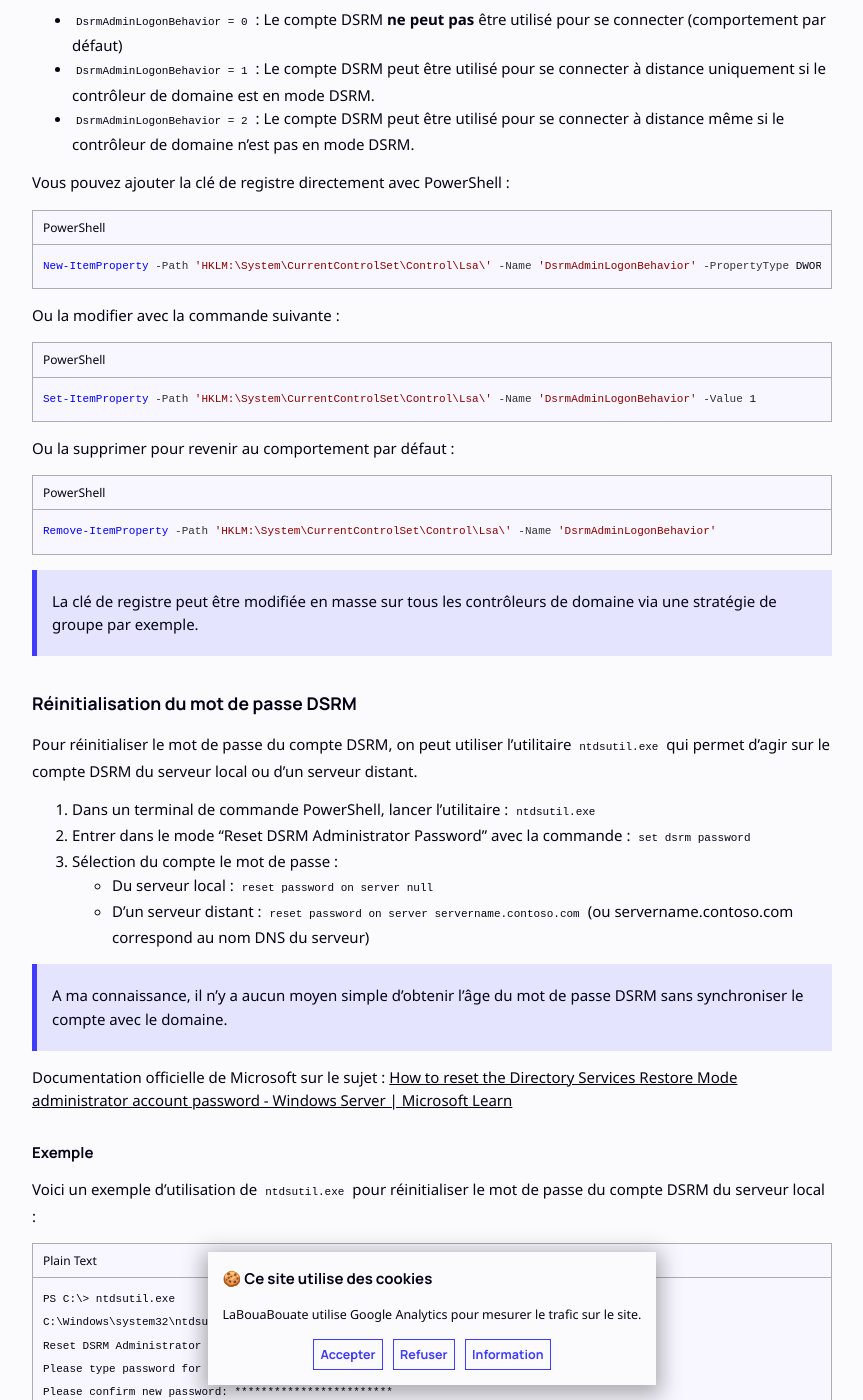
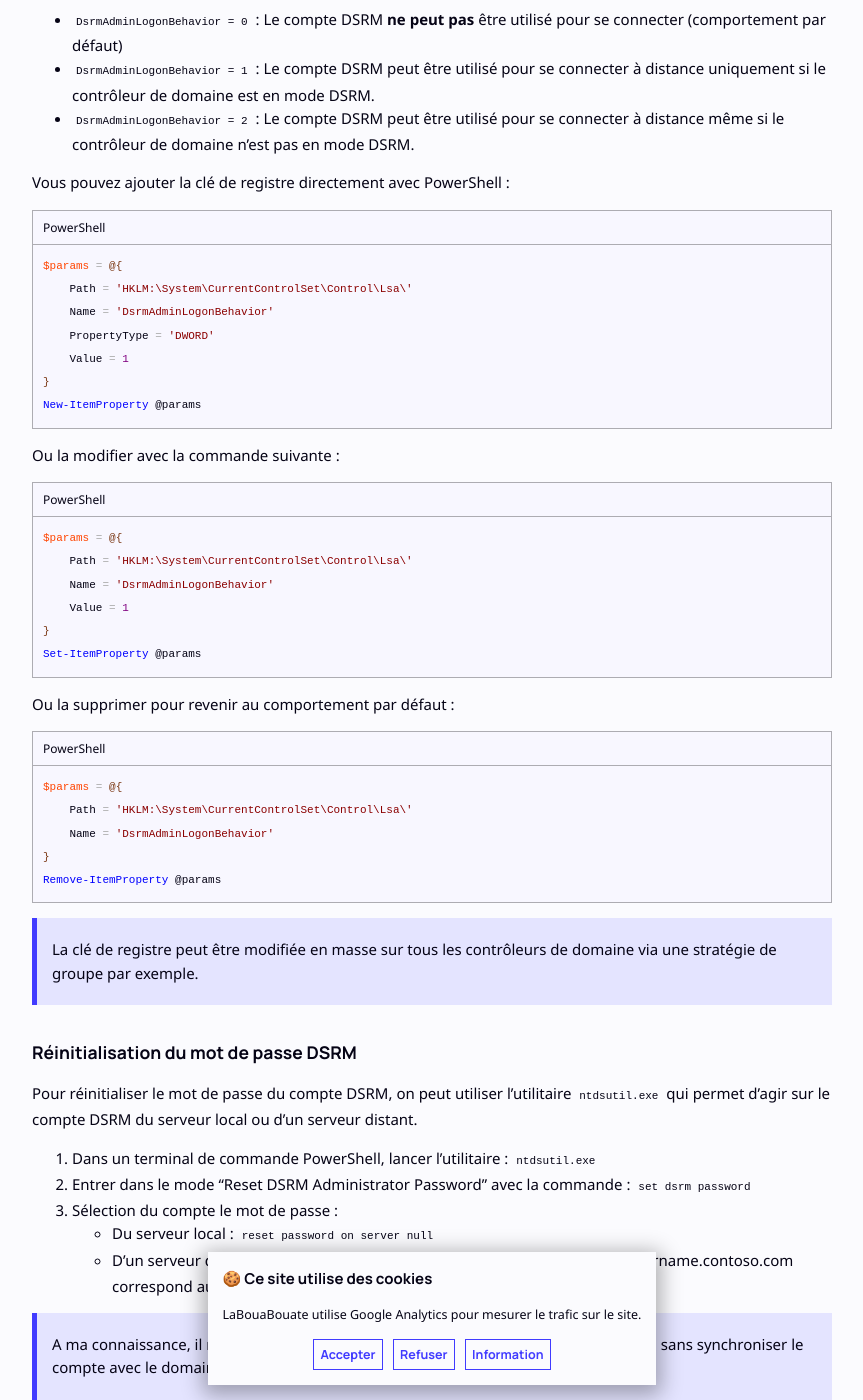
Before and after one commit to leobouard/leobouard.github.io, a Jekyll site: the page built from _posts/2025-02-24-compte-de-recuperation-rodc.md, in a window 1280 px wide and 1400 px high, scrolled down 874 px. Shown: the whole window, without its empty margins (208-1071 px from the left). Built offline with Jekyll 4.4.1, drawn with Linux system fonts in a browser that asks for light colours; nearby versions of some CDN libraries; some web fonts are replaced.

Commit message:
Update 2025-02-24-compte-de-recuperation-rodc.md

````diff
--- a/_posts/2025-02-24-compte-de-recuperation-rodc.md
+++ b/_posts/2025-02-24-compte-de-recuperation-rodc.md
@@ -30,19 +30,34 @@ La clé peut prendre trois valeurs :
 Vous pouvez ajouter la clé de registre directement avec PowerShell :
 
 ```powershell
-New-ItemProperty -Path 'HKLM:\System\CurrentControlSet\Control\Lsa\' -Name 'DsrmAdminLogonBehavior' -PropertyType DWORD -Value 1
+$params = @{
+    Path = 'HKLM:\System\CurrentControlSet\Control\Lsa\'
+    Name = 'DsrmAdminLogonBehavior'
+    PropertyType = 'DWORD'
+    Value = 1
+}
+New-ItemProperty @params
 ```
 
 Ou la modifier avec la commande suivante :
 
 ```powershell
-Set-ItemProperty -Path 'HKLM:\System\CurrentControlSet\Control\Lsa\' -Name 'DsrmAdminLogonBehavior' -Value 1
+$params = @{
+    Path = 'HKLM:\System\CurrentControlSet\Control\Lsa\'
+    Name = 'DsrmAdminLogonBehavior'
+    Value = 1
+}
+Set-ItemProperty @params
 ```
 
 Ou la supprimer pour revenir au comportement par défaut :
 
 ```powershell
-Remove-ItemProperty -Path 'HKLM:\System\CurrentControlSet\Control\Lsa\' -Name 'DsrmAdminLogonBehavior'
+$params = @{
+    Path = 'HKLM:\System\CurrentControlSet\Control\Lsa\'
+    Name = 'DsrmAdminLogonBehavior'
+}
+Remove-ItemProperty @params
 ```
 
 > La clé de registre peut être modifiée en masse sur tous les contrôleurs de domaine via une stratégie de groupe par exemple.
````
